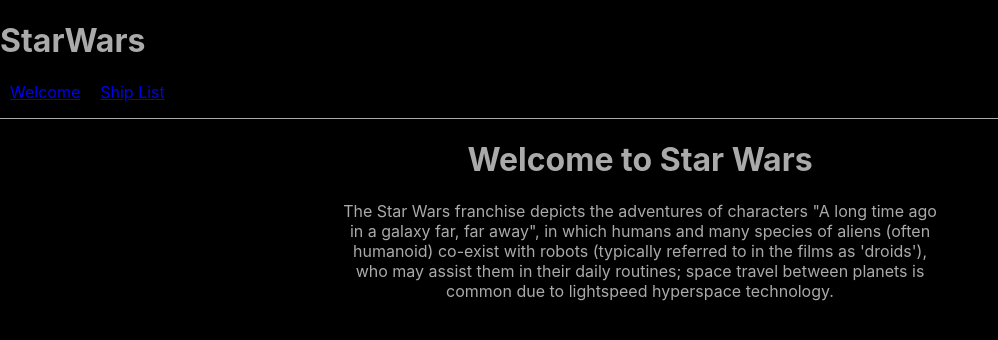
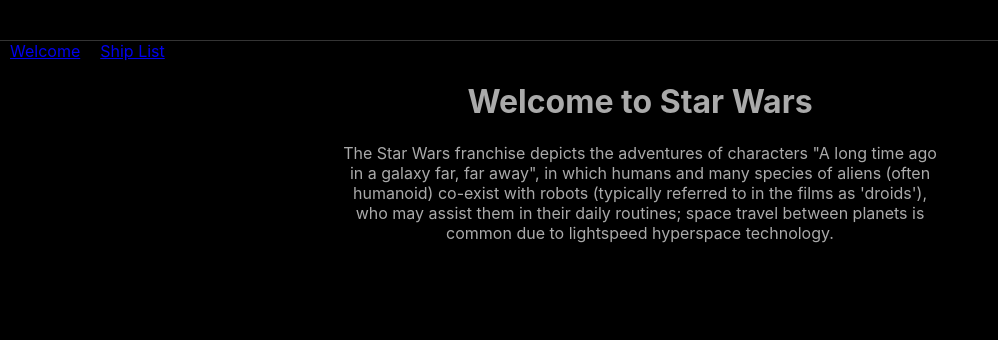
Before and after one commit to Kat8dev/star-wars, a React (Create React App) app: page / in a window 1280 px wide. Shown: the top 340 px of the page, without its empty margins (0-998 px from the left). Built offline with nearby package versions, Linux system fonts and the light colour scheme.

Commit message:
add navigation bar

```diff
--- a/src/App.js
+++ b/src/App.js
@@ -1,19 +1,23 @@
-import { Outlet, Link } from "react-router-dom";
+
+import { Routes, Route } from "react-router-dom";
+import ShipList from './a-pages/ShipList';
+import ShipInfo from './components/ShipInfo';
+import Welcome from './a-pages/Welcome'
+import ErrorPage from './components/ErrorPage';
+import NavBar from "./components/NavBar";
 
 const App = () => {
 
   return (
-    <div>
-      <h1>StarWars</h1>
-      <nav  style={{
-          borderBottom: "solid 1px",
-          paddingBottom: "1rem",
-        }}>
-        <Link className="APP_LINKS" to="/">Welcome</Link>
-        <Link className="APP_LINKS" to="/ShipList">Ship List</Link>
-      </nav>
-      <Outlet />
-    </div>
+    <>
+      <NavBar />
+      <Routes>
+        <Route path='/' element={<Welcome />} />
+        <Route path='/ShipList' element={<ShipList />} />
+        <Route path='/shipinfo/:id' element={<ShipInfo />} />
+        <Route path='*' element={<ErrorPage />} />
+      </Routes>
+    </>
   );
 }
 
--- a/src/a-pages/ShipList.js
+++ b/src/a-pages/ShipList.js
@@ -10,13 +10,13 @@
   const [page, setPage] = useState(1);
 
   useEffect(() => {
-    axios
+      axios
       .get(`https://swapi.dev/api/starships/?page=${page}`)
       .then((res) => {
         console.log(res)
         setShips((prev) => prev.concat(res.data.results))
       })
-  }, [page])
+    }, [page])
 
   return (
    <SHIPS_WRAPPER>
@@ -36,8 +36,8 @@
         </InfiniteScroll>
       </SHIPS_WRAPPER>
   );
+
 }
-
 export default ShipList;
 
 export const GetUrlId = (url) => {
--- /dev/null
+++ b/src/components/NavBar.js
@@ -0,0 +1,47 @@
+import { Link } from "react-router-dom";
+import styled from "styled-components";
+
+const NavBar = () => {
+    return (
+        <NAV_CONTAINER>
+            <UpperBar>
+
+            </UpperBar>
+            <LinkBar>
+                <Link className="APP_LINKS" to="/">Welcome</Link>
+                <Link className="APP_LINKS" to="/ShipList">Ship List</Link>
+            </LinkBar>
+        </NAV_CONTAINER>
+    )
+}
+
+export default NavBar;
+
+export const NAV_CONTAINER = styled.div`
+    width: 100%;
+    height: auto;
+    top: 0;
+`
+
+export const LinkBar = styled.nav`
+    left: 0;
+    width: 100%;
+    height: auto;
+    padding: 0;
+    overflow-y: hidden;
+    position: relative;
+    visibility: visible;
+    opacity: 1;
+    background-color: #000;
+    box-shadow: 0 1px 3px rgb(0 0 0 / 30%);
+    border-top: 1px solid #343434;
+`
+
+export const UpperBar = styled.div`
+    max-width: 1400px;
+    max-height: 134px;
+    margin: 0 auto;
+    padding: 20px 0;
+    box-sizing: border-box;
+    background-image: url(images/star-wars-logo.jpg);
+`
--- a/src/index.js
+++ b/src/index.js
@@ -3,23 +3,14 @@
 import './index.css';
 import App from './App';
 import reportWebVitals from './reportWebVitals';
-import { BrowserRouter, Routes, Route } from "react-router-dom";
-import ShipList from './a-pages/ShipList';
-import ShipInfo from './components/ShipInfo';
-import Welcome from './a-pages/Welcome'
-import ErrorPage from './components/ErrorPage';
+import { BrowserRouter } from 'react-router-dom';
+
 
 const root = ReactDOM.createRoot(document.getElementById('root'));
 root.render(
   <React.StrictMode>
     <BrowserRouter>
-    <App />
-      <Routes>
-          <Route path='/' element={<Welcome />} />
-          <Route path='/ShipList' element={<ShipList />} />
-          <Route path='/shipinfo/:id' element={<ShipInfo />} />
-          <Route path='*' element={<ErrorPage />} />
-      </Routes>
+      <App />
     </BrowserRouter>
   </React.StrictMode>
 );
```
Also changed, not shown: src/components/Hook.js (added, +24 -0 lines).
